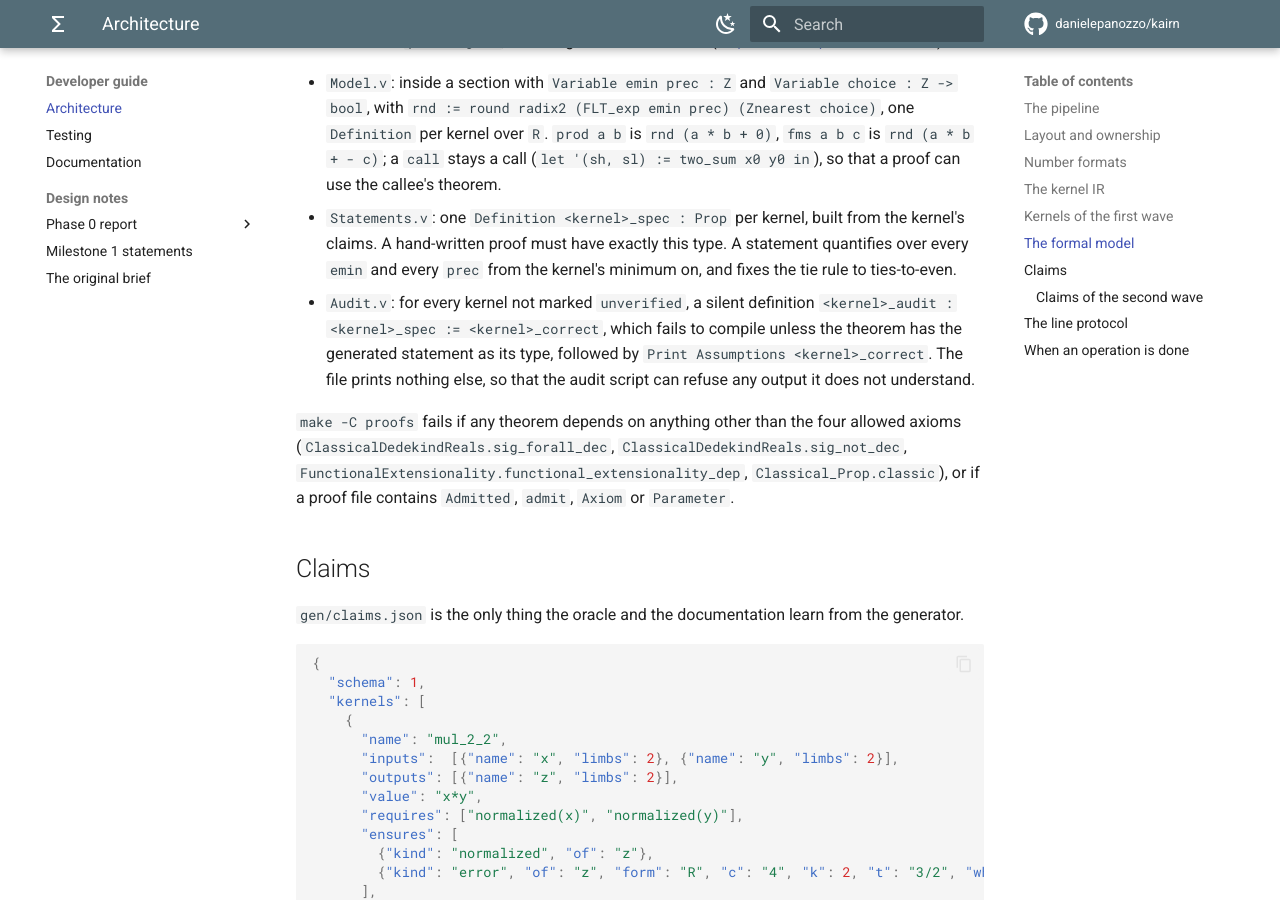
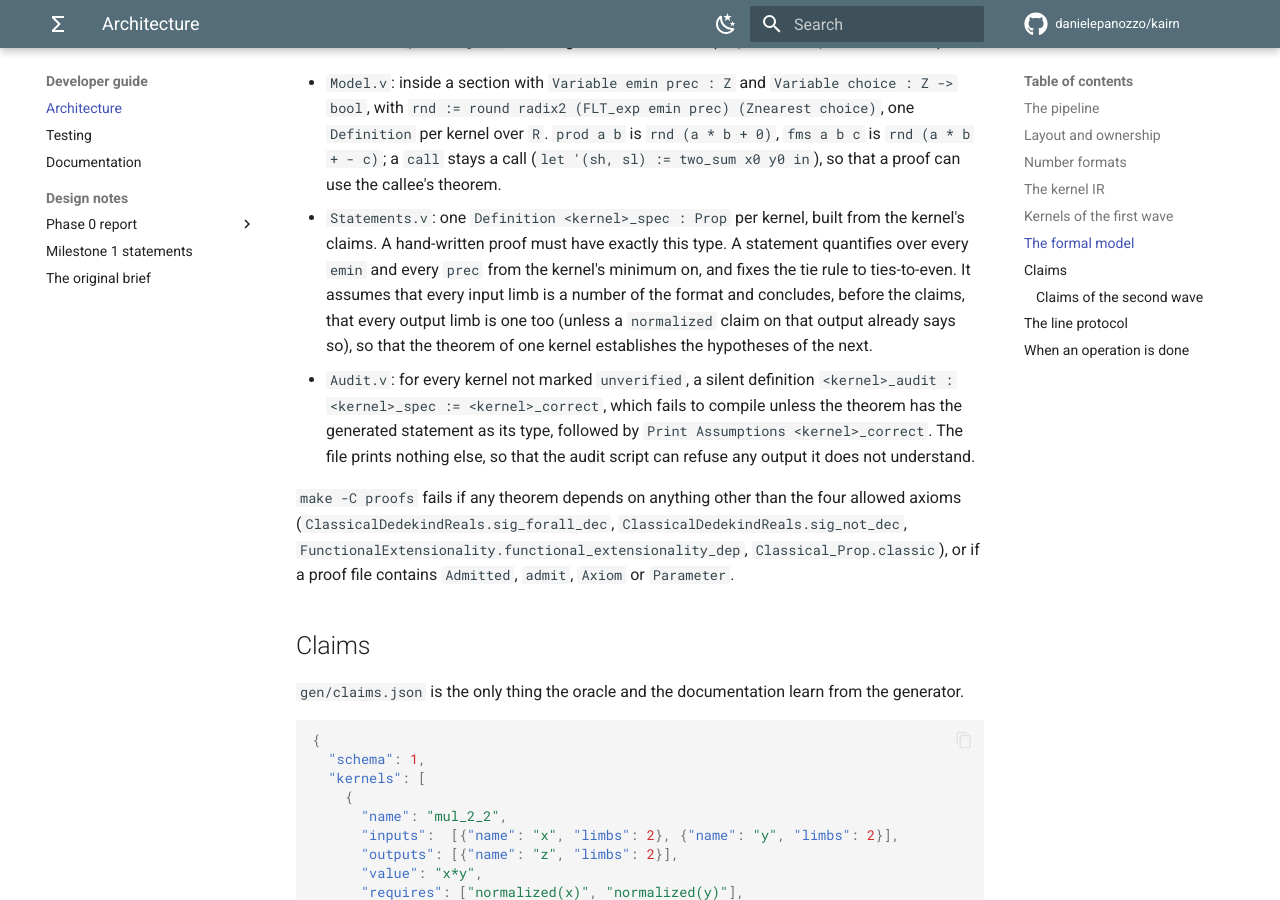
Before and after one commit to danielepanozzo/kairn, an MkDocs documentation site: the page built from docs/developer/architecture.md, in a window 1280 px wide and 900 px high, scrolled down 6936 px. Built offline with MkDocs 1.6.1 and Material for MkDocs 9.7.7, drawn with Linux system fonts in a browser that asks for light colours; comment, search, counter and statistics services are not loaded.

Commit message:
Docs: a statement says the format of its outputs
architecture.md ("The formal model") and the generator's README: the
conclusion of a generated statement starts with fmt of every output limb
that no normalized claim covers, so that statements compose.

Co-Authored-By: Claude Fable 5.2 <noreply@anthropic.com>
Claude-Session: https://claude.ai/code/session_01ULwCxzT6Dhw9xUiTw8mJz1

```diff
--- a/docs/developer/architecture.md
+++ b/docs/developer/architecture.md
@@ -243,6 +243,9 @@ Generated into `proofs/gen/`, following the Phase 0 tracer
 - `Statements.v`: one `Definition <kernel>_spec : Prop` per kernel, built from the kernel's
   claims. A hand-written proof must have exactly this type. A statement quantifies over every
   `emin` and every `prec` from the kernel's minimum on, and fixes the tie rule to ties-to-even.
+  It assumes that every input limb is a number of the format and concludes, before the claims,
+  that every output limb is one too (unless a `normalized` claim on that output already says
+  so), so that the theorem of one kernel establishes the hypotheses of the next.
 - `Audit.v`: for every kernel not marked `unverified`, a silent definition
   `<kernel>_audit : <kernel>_spec := <kernel>_correct`, which fails to compile unless the theorem
   has the generated statement as its type, followed by `Print Assumptions <kernel>_correct`. The
```
Also changed, not shown: gen/README.md (+9 -3 lines).
